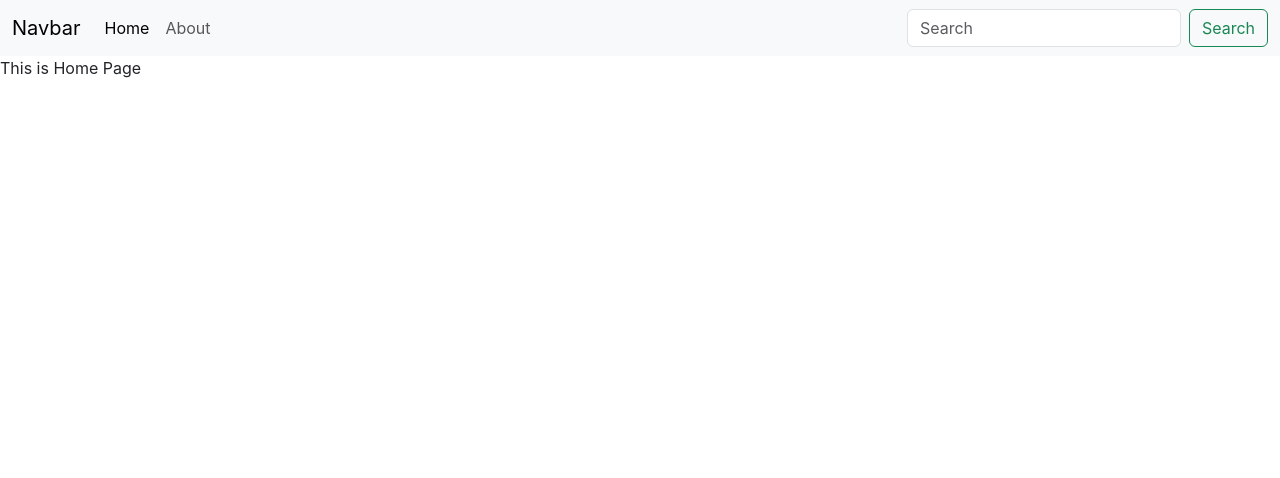
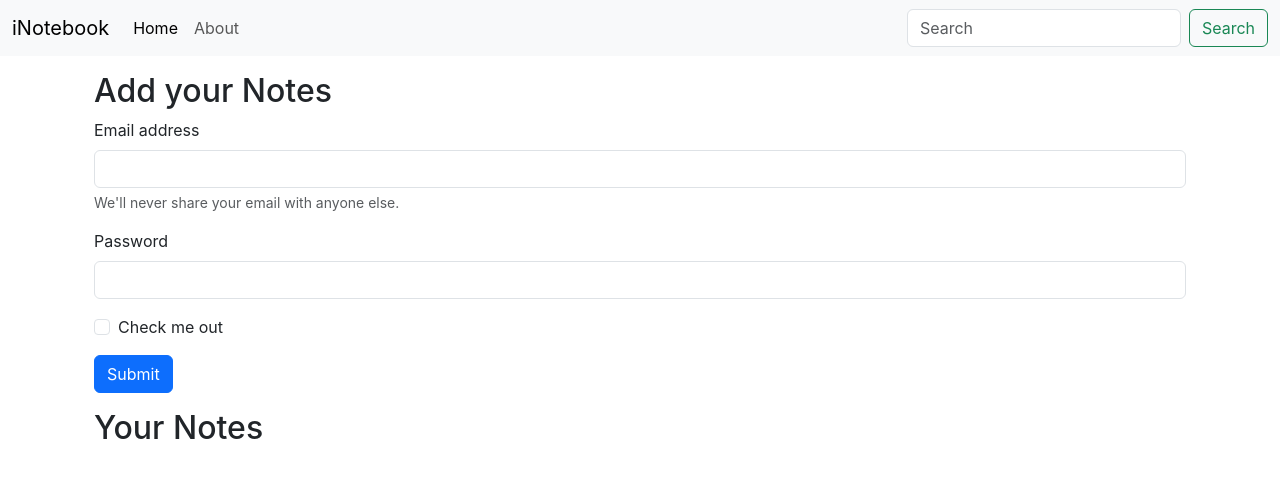
Before and after one commit to kartarSingh02/iNotebook-frontEnd, a React (Create React App) app: page / in a window 1280 px wide. Shown: the top 478 px of the page. Built offline with nearby package versions, Linux system fonts and the light colour scheme.

Commit message:
few changes

```diff
--- a/src/App.js
+++ b/src/App.js
@@ -11,10 +11,12 @@
     <NoteState>
       <Main>
         <Navbar/>
-        <Routes>
-          <Route exact path="/" element={ <Home/> } />
-          <Route exact path="/about" element={ <About/> } />
-        </Routes>
+        <div className="container">
+          <Routes>
+            <Route exact path="/" element={ <Home/> } />
+            <Route exact path="/about" element={ <About/> } />
+          </Routes>
+        </div>
       </Main>
     </NoteState>
     </>
--- a/src/components/About.js
+++ b/src/components/About.js
@@ -1,19 +1,12 @@
-import React,{useContext, useEffect} from 'react'
-import noteContext from '../context/notes/noteContext'
+import React from 'react'
 
 const About = () => {
-  const a = useContext(noteContext);
-
-  useEffect(() => {
-    a.update();
-    // eslint-disable-next-line
-  }, [])
 
 
   return (
     <div>
     {/* we use .state coz the value if we see is iniside the state in NoteState */}
-        This is About {a.state.name} and owning {a.state.class}
+        This is About Page
     </div>
   )
 }
--- a/src/components/Home.js
+++ b/src/components/Home.js
@@ -2,7 +2,30 @@
 
 const Home = () => {
   return (
-    <div>This is Home Page</div>
+    <div>
+    <div className="container my-3">
+        <h2>Add your Notes</h2>
+            <form>
+                <div className="mb-3">
+                    <label for="exampleInputEmail1" className="form-label">Email address</label>
+                    <input type="email" className="form-control" id="exampleInputEmail1" aria-describedby="emailHelp"/>
+                    <div id="emailHelp" className="form-text">We'll never share your email with anyone else.</div>
+                </div>
+                <div className="mb-3">
+                    <label for="exampleInputPassword1" className="form-label">Password</label>
+                    <input type="password" className="form-control" id="exampleInputPassword1"/>
+                </div>
+                <div className="mb-3 form-check">
+                    <input type="checkbox" className="form-check-input" id="exampleCheck1"/>
+                    <label className="form-check-label" for="exampleCheck1">Check me out</label>
+                </div>
+                <button type="submit" className="btn btn-primary">Submit</button>
+            </form>
+        </div>
+        <div className="container">
+            <h2>Your Notes</h2>
+        </div>
+    </div>
   )
 }
 
--- a/src/components/Navbar.js
+++ b/src/components/Navbar.js
@@ -1,22 +1,29 @@
-import React from 'react';
-import { Link } from 'react-router-dom';
+import React,{useEffect} from 'react';
+import { Link,useLocation } from 'react-router-dom';
 
 const Navbar = () => {
+    let location = useLocation();
+    useEffect(() => {
+        console.log(location.pathname);
+    }, [location]);
+
+
+
   return (
     <div>
         <nav className="navbar navbar-expand-lg bg-body-tertiary">
             <div className="container-fluid">
-            <Link className="navbar-brand" to="/">Navbar</Link>
+            <Link className="navbar-brand" to="/">iNotebook</Link>
             <button className="navbar-toggler" type="button" data-bs-toggle="collapse" data-bs-target="#navbarSupportedContent" aria-controls="navbarSupportedContent" aria-expanded="false" aria-label="Toggle navigation">
             <span className="navbar-toggler-icon"></span>
             </button>
             <div className="collapse navbar-collapse" id="navbarSupportedContent">
             <ul className="navbar-nav me-auto mb-2 mb-lg-0">
                 <li className="nav-item">
-                <Link className="nav-link active" aria-current="page" to="/">Home</Link>
+                <Link className={`nav-link ${location.pathname==='/'? "active":""}`} aria-current="page" to="/">Home</Link>
                 </li>
                 <li className="nav-item">
-                <Link className="nav-link" to="/about">About</Link>
+                <Link className={`nav-link ${location.pathname==='/about'? "active":""}`} to="/about">About</Link>
                 </li>
             </ul>
             <form className="d-flex" role="search">
--- a/src/context/notes/NoteState.js
+++ b/src/context/notes/NoteState.js
@@ -1,25 +1,12 @@
 import NoteContext from "./noteContext";
+// eslint-disable-next-line
 import { useState } from "react";
 
 const NoteState = (props) =>{
-    const s1 = {
-        "name":"kartareyaaa",
-        "class":"G-class"
-    }
-
-    const [state, setState] = useState(s1);
-    const update = () =>{
-        setInterval(() => {
-            setState({
-                "name":"kartareyaaa oyeee",
-                "class":"G-class gaddi chkoo"
-            })
-        }, 1000);
-    }
 
     return(
         // we are wrapping so that any children can access the states without props drilling and using 2 {{}} coz sending mulitple props and value of state is state and udpate is update
-        <NoteContext.Provider value={ {state, update}}>
+        <NoteContext.Provider value={ {}}>
         {props.children}
         </NoteContext.Provider>
     )
```
